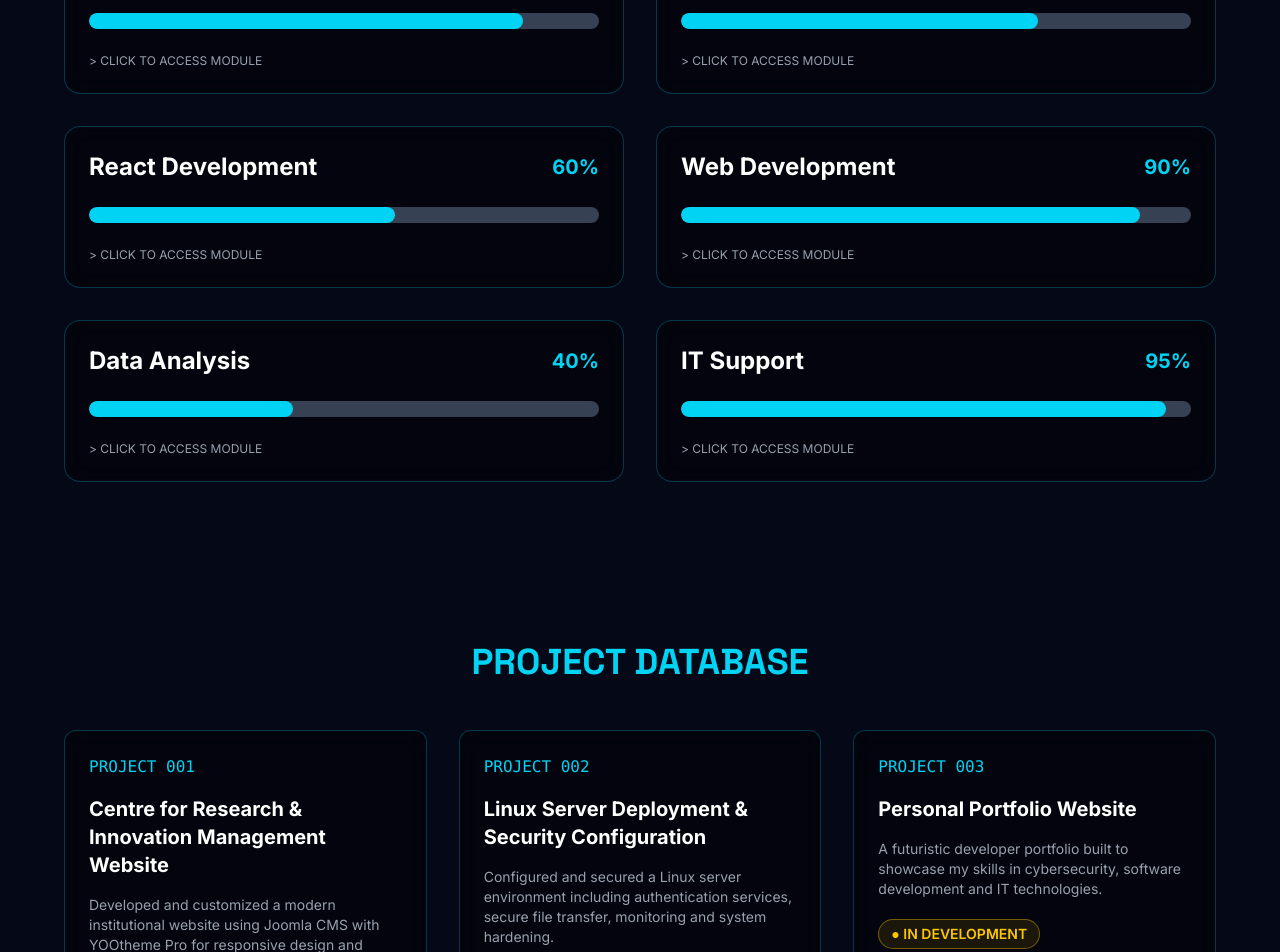
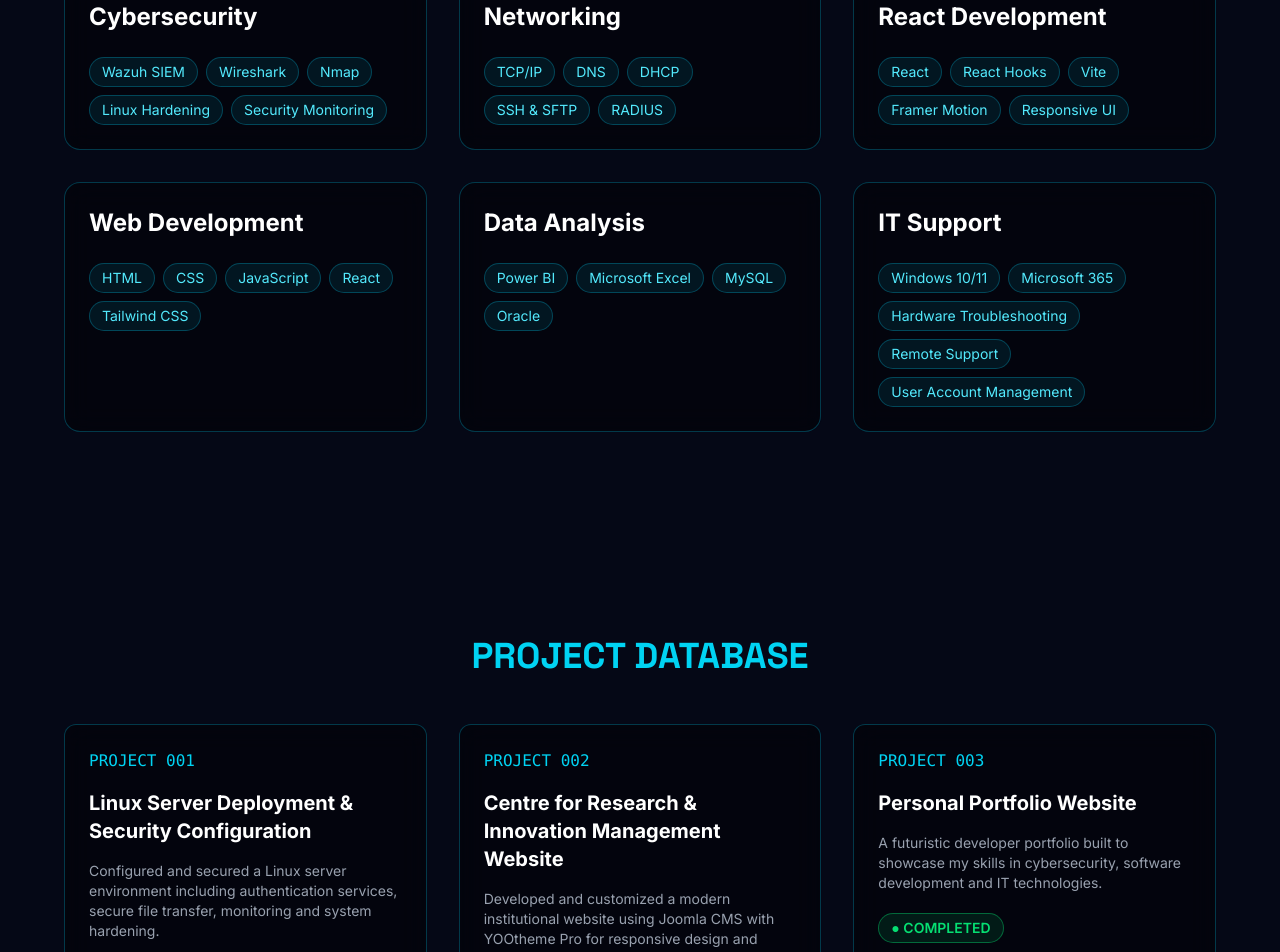
Before and after one commit to anwarazhad/anwar-portfolio, a React (Vite) app: page / in a window 1280 px wide. Shown: the part 2000-2952 px from the top of the page. Built offline with nearby package versions, Linux system fonts and the light colour scheme.

Commit message:
modified:   public/AnwarAzhad_Resume.pdf 	modified:   src/components/About.jsx 	modified:   src/components/Projects.jsx 	modified:   src/components/Skills.jsx

```diff
--- a/src/components/About.jsx
+++ b/src/components/About.jsx
@@ -206,8 +206,8 @@ backdrop-blur-md
               </div>
 
               <div className="bg-cyan-500/5 border border-cyan-500/20 rounded-xl p-4 text-center">
-                <p className="text-gray-400 text-sm">Languages</p>
-                <h4 className="text-3xl font-bold text-green-400 mt-2">02</h4>
+                <p className="text-gray-400 text-sm">Award</p>
+                <h4 className="text-3xl font-bold text-green-400 mt-2">01</h4>
               </div>
             </div>
           </motion.div>
--- a/src/components/Projects.jsx
+++ b/src/components/Projects.jsx
@@ -3,6 +3,23 @@ import { motion } from "framer-motion";
 const projects = [
   {
     id: "001",
+    title: "Linux Server Deployment & Security Configuration",
+    description:
+      "Configured and secured a Linux server environment including authentication services, secure file transfer, monitoring and system hardening.",
+    technology: [
+      "SSH",
+      "SFTP",
+      "RADIUS",
+      "Wazuh SIEM",
+      "DHCP",
+      "Single Sign On (SSO)",
+      "Linux Hardening",
+    ],
+    status: "COMPLETED",
+  },
+
+  {
+    id: "002",
     title: "Centre for Research & Innovation Management Website",
     description:
       "Developed and customized a modern institutional website using Joomla CMS with YOOtheme Pro for responsive design and content management.",
@@ -11,21 +28,12 @@ const projects = [
   },
 
   {
-    id: "002",
-    title: "Linux Server Deployment & Security Configuration",
-    description:
-      "Configured and secured a Linux server environment including authentication services, secure file transfer, monitoring and system hardening.",
-    technology: ["SSH", "SFTP", "RADIUS", "Wazuh SIEM", "Linux Hardening"],
-    status: "COMPLETED",
-  },
-
-  {
     id: "003",
     title: "Personal Portfolio Website",
     description:
       "A futuristic developer portfolio built to showcase my skills in cybersecurity, software development and IT technologies.",
-    technology: ["React", "HTML", "CSS", "JavaScript"],
-    status: "IN DEVELOPMENT",
+    technology: ["HTML", "CSS", "JavaScript", "React"],
+    status: "COMPLETED",
   },
 ];
 
--- a/src/components/Skills.jsx
+++ b/src/components/Skills.jsx
@@ -1,70 +1,45 @@
-import { motion, AnimatePresence } from "framer-motion";
-import { useState } from "react";
+import { motion } from "framer-motion";
 
 const skills = [
   {
     name: "Cybersecurity",
-    level: 85,
     tools: [
-      "Kali Linux",
+      "Wazuh SIEM",
       "Wireshark",
-      "Burp Suite",
-      "Metasploit",
-      "YARA",
-      "MITRE ATT&CK",
+      "Nmap",
+      "Linux Hardening",
+      "Security Monitoring",
     ],
   },
   {
     name: "Networking",
-    level: 70,
-    tools: [
-      "Cisco Packet Tracer",
-      "TCP/IP",
-      "Routing",
-      "Switching",
-      "SSH",
-      "Firewall",
-    ],
+    tools: ["TCP/IP", "DNS", "DHCP", "SSH & SFTP", "RADIUS"],
   },
   {
     name: "React Development",
-    level: 60,
-    tools: [
-      "React",
-      "JavaScript",
-      "JSX",
-      "React Hooks",
-      "Vite",
-      "Framer Motion",
-    ],
+    tools: ["React", "React Hooks", "Vite", "Framer Motion", "Responsive UI"],
   },
   {
     name: "Web Development",
-    level: 90,
-    tools: ["HTML", "CSS", "JavaScript", "React", "Tailwind CSS", "Next.js"],
+    tools: ["HTML", "CSS", "JavaScript", "React", "Tailwind CSS"],
   },
   {
     name: "Data Analysis",
-    level: 40,
-    tools: ["Python", "Power BI", "SQL", "Excel", "Data Visualization"],
+    tools: ["Power BI", "Microsoft Excel", "MySQL", "Oracle"],
   },
   {
     name: "IT Support",
-    level: 95,
     tools: [
-      "Windows",
-      "Linux",
+      "Windows 10/11",
+      "Microsoft 365",
       "Hardware Troubleshooting",
-      "Networking",
-      "Active Directory",
-      "Microsoft Office",
+      "Remote Support",
+      "User Account Management",
     ],
   },
 ];
 
 export default function Skills() {
-  const [activeCard, setActiveCard] = useState(null);
-
   return (
     <section
       id="skills"
@@ -72,20 +47,21 @@ export default function Skills() {
     >
       <div className="max-w-6xl w-full">
         <h2 className="heading-font text-4xl font-bold text-center text-cyan-400 mb-14">
-          SYSTEM CAPABILITIES
+          CORE EXPERTISE
         </h2>
 
-        <div className="grid md:grid-cols-2 gap-8">
+        <div className="grid md:grid-cols-2 lg:grid-cols-3 gap-8">
           {skills.map((skill, index) => (
             <motion.div
               key={index}
-              layout
               initial={{ opacity: 0, y: 40 }}
               whileInView={{ opacity: 1, y: 0 }}
-              transition={{ duration: 0.5, delay: index * 0.1 }}
-              onClick={() => setActiveCard(activeCard === index ? null : index)}
+              transition={{
+                duration: 0.5,
+                delay: index * 0.1,
+              }}
+              viewport={{ once: true }}
               className="
-                cursor-pointer
                 rounded-2xl
                 border
                 border-cyan-500/30
@@ -94,31 +70,17 @@ export default function Skills() {
                 p-6
                 transition-all
                 duration-300
-                hover:scale-105
-                hover:-translate-y-1
+                hover:-translate-y-2
                 hover:border-cyan-400
-                hover:shadow-[0_0_30px_rgba(34,211,238,0.35)]
+                hover:shadow-[0_0_30px_rgba(34,211,238,0.30)]
                 group
               "
             >
-              <AnimatePresence mode="wait">
-                {activeCard === index ? (
-                  <motion.div
-                    key="back"
-                    initial={{ opacity: 0, scale: 0.95 }}
-                    animate={{ opacity: 1, scale: 1 }}
-                    exit={{ opacity: 0, scale: 0.95 }}
-                    transition={{ duration: 0.3 }}
-                  >
-                    <h3 className="text-2xl font-bold text-cyan-400">
+              <h3 className="text-2xl font-bold text-white group-hover:text-cyan-400 transition-colors duration-300">
                 {skill.name}
               </h3>
 
-                    <p className="terminal-font text-green-400 mt-4 mb-4">
-                      &gt; Tools Mastery
-                    </p>
-
-                    <div className="flex flex-wrap gap-2">
+              <div className="mt-6 flex flex-wrap gap-2">
                 {skill.tools.map((tool, i) => (
                   <span
                     key={i}
@@ -135,8 +97,7 @@ export default function Skills() {
                       duration-300
                       hover:bg-cyan-500/20
                       hover:border-cyan-300
-                            hover:scale-105
-                            hover:shadow-[0_0_10px_rgba(34,211,238,0.5)]
+                      hover:shadow-[0_0_10px_rgba(34,211,238,0.4)]
                     "
                   >
                     {tool}
@@ -144,56 +105,6 @@ export default function Skills() {
                 ))}
               </div>
             </motion.div>
-                ) : (
-                  <motion.div
-                    key="front"
-                    initial={{ opacity: 0 }}
-                    animate={{ opacity: 1 }}
-                    exit={{ opacity: 0 }}
-                  >
-                    <div className="flex justify-between items-center">
-                      <h3
-                        className="
-                          text-2xl
-                          font-bold
-                          transition-all
-                          duration-300
-                          group-hover:text-cyan-400
-                        "
-                      >
-                        {skill.name}
-                      </h3>
-
-                      <span
-                        className="
-                          text-cyan-400
-                          text-xl
-                          font-bold
-                          transition-all
-                          duration-300
-                          group-hover:drop-shadow-[0_0_10px_#22d3ee]
-                        "
-                      >
-                        {skill.level}%
-                      </span>
-                    </div>
-
-                    <div className="mt-6 h-4 bg-gray-700 rounded-full overflow-hidden">
-                      <motion.div
-                        initial={{ width: 0 }}
-                        whileInView={{ width: `${skill.level}%` }}
-                        transition={{ duration: 1 }}
-                        className="h-full bg-cyan-400 rounded-full"
-                      />
-                    </div>
-
-                    <p className="terminal-font mt-6 text-xs text-gray-400">
-                      &gt; CLICK TO ACCESS MODULE
-                    </p>
-                  </motion.div>
-                )}
-              </AnimatePresence>
-            </motion.div>
           ))}
         </div>
       </div>
```
Also changed, not shown: 1 other file (tests, documents, lock files or other folders). Lines whose indentation alone changed are shown as unchanged.
